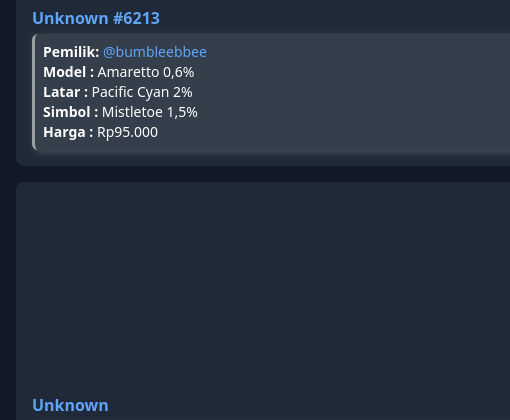
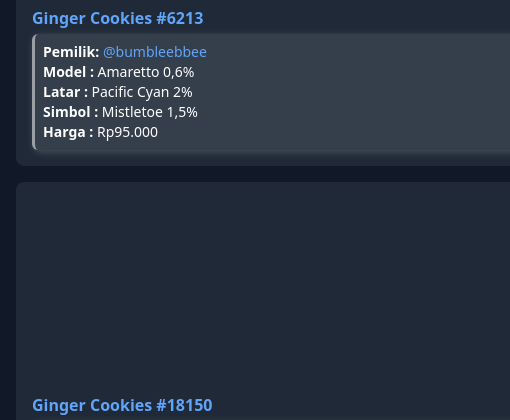
Before and after one commit to aldi-013/nftgift-aldi, a plain HTML site: page index.html in a window 1280 px wide. Shown: the part 1049-1469 px from the top of the page, 0-510 px from the left. Drawn offline with nearby package versions, Linux system fonts and the light colour scheme.

Commit message:
Update index.html

```diff
--- a/index.html
+++ b/index.html
@@ -85,10 +85,10 @@
             <!-- Produk -->
             <div class="bg-gray-800 rounded-lg p-4 product-card" data-name="Unknown" data-model="Amaretto 0,6%" data-latar="Pacific Cyan 2%" data-simbol="Mistletoe 1,5%">
               <a href="https://t.me/nft/GingerCookie-6213" target="_blank">
-                <img alt="Unknown #6213" class="rounded-lg mb-2 mx-auto cursor-pointer" height="250" src="https://i.imgur.com/WDl8XBo.jpeg" width="250" />
+                <img alt="Ginger Cookies #6213" class="rounded-lg mb-2 mx-auto cursor-pointer" height="250" src="https://i.imgur.com/WDl8XBo.jpeg" width="250" />
               </a>
               <div class="font-bold text-md mb-1">
-                <a href="https://t.me/nft/GingerCookie-6213" class="text-blue-400 hover:underline">Unknown #6213</a>
+                <a href="https://t.me/nft/GingerCookie-6213" class="text-blue-400 hover:underline">Ginger Cookies #6213</a>
               </div>
 
               <div class="format-box text-sm">
@@ -103,10 +103,10 @@
             <!-- Produk -->
             <div class="bg-gray-800 rounded-lg p-4 product-card" data-name="Unknown" data-model="Candy Cane 0,7% " data-latar="Neon blue 2%" data-simbol="Fire 0,5%">
               <a href="#" target="_blank">
-                <img alt="Unknown" class="rounded-lg mb-2 mx-auto cursor-pointer" height="250" src="https://i.imgur.com/ot7BkHJ.jpeg" width="250" />
+                <img alt="Ginger Cookies" class="rounded-lg mb-2 mx-auto cursor-pointer" height="250" src="https://i.imgur.com/ot7BkHJ.jpeg" width="250" />
               </a>
               <div class="font-bold text-md mb-1">
-                <a href="#" class="text-blue-400 hover:underline">Unknown</a>
+                <a href="https://t.me/nft/GingerCookie-18150" class="text-blue-400 hover:underline">Ginger Cookies #18150</a>
               </div>
 
               <div class="format-box text-sm">
```
